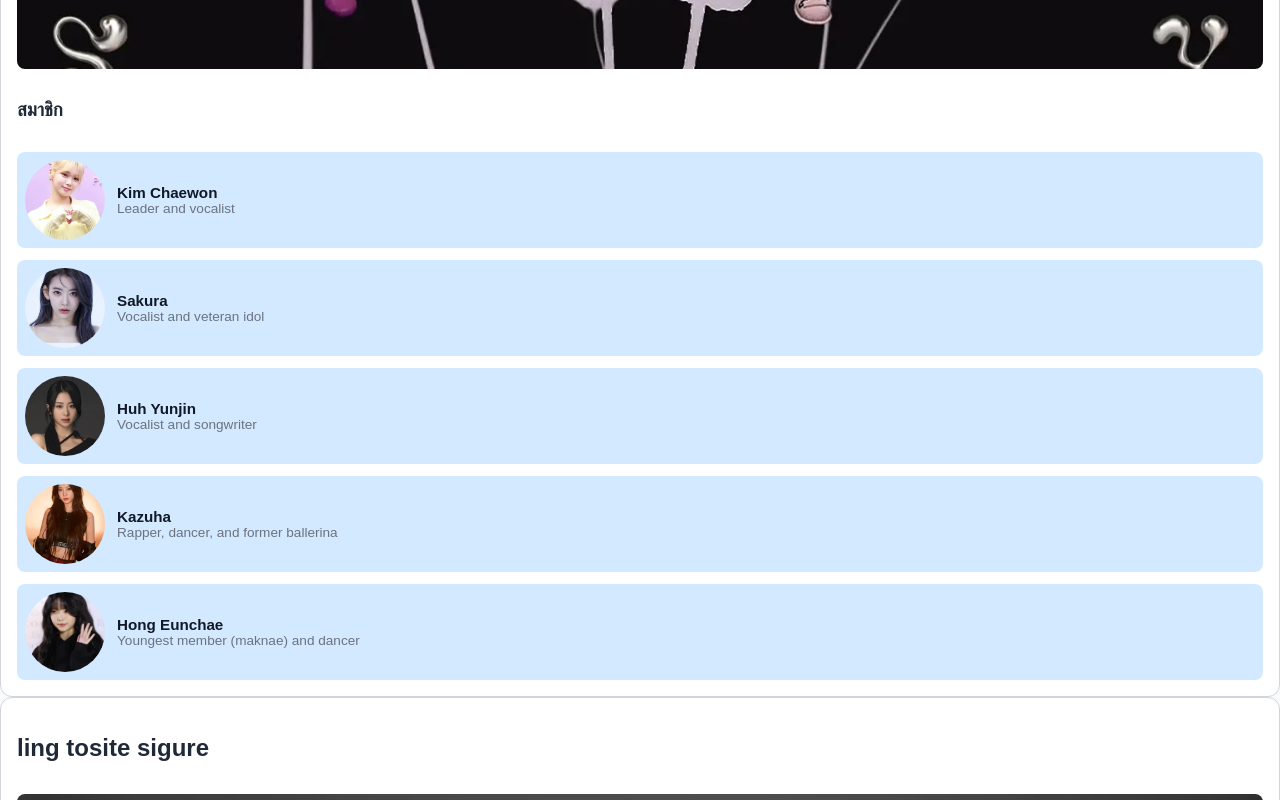
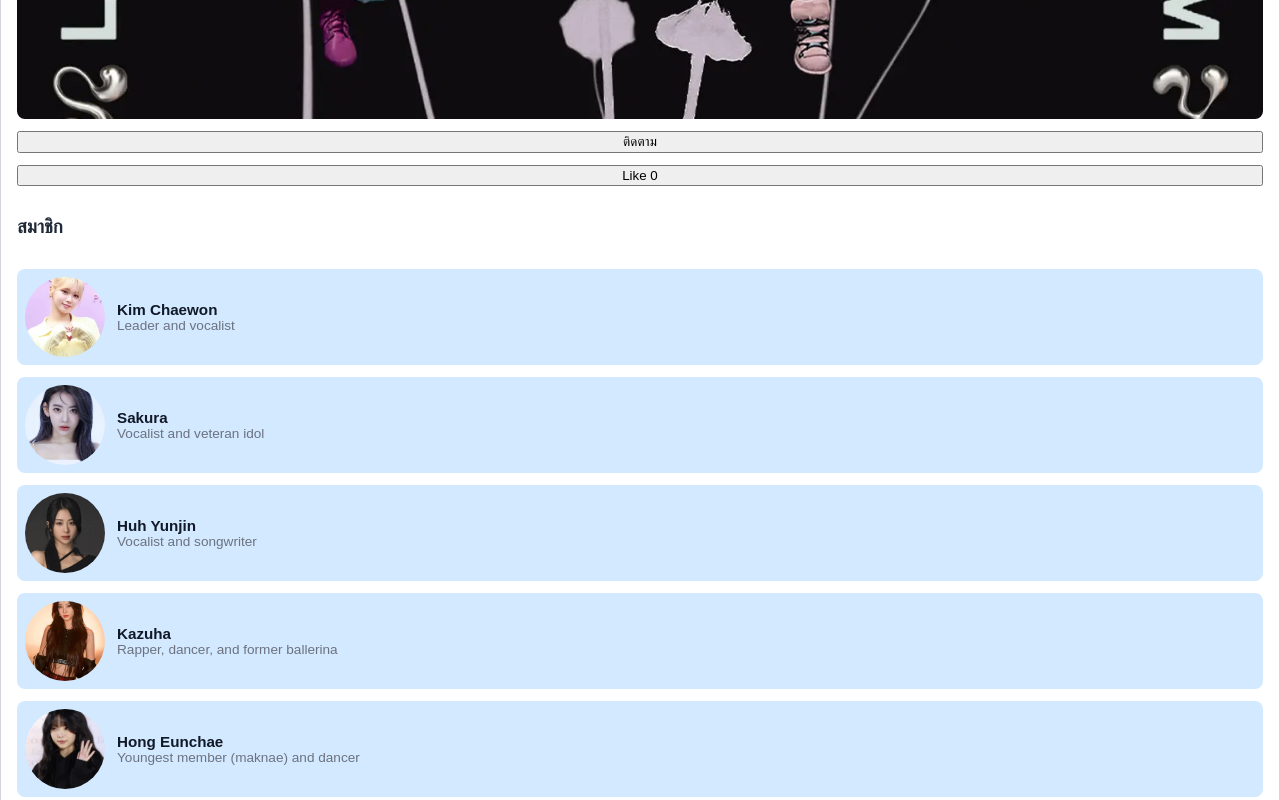
Before and after one commit to chsnor/nextjs101, a Next.js app: page /bands in a window 1280 px wide. Shown: the part 800-1600 px from the top of the page. Built offline with nearby package versions, Linux system fonts and the light colour scheme.

Commit message:
เหลือตกแต่ง

```diff
--- a/src/app/bands/page.tsx
+++ b/src/app/bands/page.tsx
@@ -1,8 +1,10 @@
 import { bands } from "@/data/bandsdata";
 import BandExplorer from "@/components/BandExplorer";
+
 export default function BandPage() {
   return (
     <section >
+
       <BandExplorer bands={bands}/>
     </section>
   );
--- a/src/components/BandCard.tsx
+++ b/src/components/BandCard.tsx
@@ -1,12 +1,16 @@
 import { Band } from "@/types/band";
 import Image from "next/image";
 import MemberItem from "./MemberItem";
-
+import CounterDemo from "@/components/CounterDemo"
 export type BandcardProp = {
   band: Band;
+   isFavorite: boolean;
+  onToggleFavorite: (id: number) => void;
 };
 
-export default function BandCard({ band }: BandcardProp) {
+export default function BandCard({ band,
+  isFavorite,
+  onToggleFavorite, }: BandcardProp) {
   const { bandname, img, member } = band;
   return (
     <article className="courseCard">
@@ -21,7 +25,14 @@ export default function BandCard({ band }: BandcardProp) {
           className="bandImage"
         />
       )}
-
+      <button
+          type="button"
+          aria-pressed={isFavorite}
+          onClick={() => onToggleFavorite(band.id)}
+        >
+          {isFavorite ? "ติดตามแล้ว" : "ติดตาม"}
+        </button>
+ <CounterDemo/>
       <h3>สมาชิก</h3>
       <ul className="memberList">
         {member.map((m) => (
--- a/src/components/BandExplorer.tsx
+++ b/src/components/BandExplorer.tsx
@@ -19,6 +19,8 @@ export default function BandExplorer({ bands }: BandExplorerProps) {
     const visibleBands = !keyword.trim()
     ? bands
     : fuse.search(keyword.trim()).map((result) => result.item);
+
+
 const [favoriteIds, setFavoriteIds] = useState<number[]>([]);
 
 function handleToggleFavorite(id: number) {
@@ -37,12 +39,14 @@ function handleToggleFavorite(id: number) {
         onChange={handleKeywordChange}
         placeholder="ค้นหาชื่อวงดนตรีหรือสมาชิกวง"
       />
+      <p>ติดตามแล้ว {favoriteIds.length} วง</p>
       {visibleBands.length === 0 ? (
         <p>ไม่พบวงดนตรีที่ตรงกับเงื่อนไข</p>
       ) : (
         <section>
           {visibleBands.map((band) => (
-            <BandCard key={band.id} band={band} />
+            <BandCard key={band.id} band={band}  isFavorite={favoriteIds.includes(band.id)}
+              onToggleFavorite={handleToggleFavorite} />
           ))}
         </section>
       )}
--- a/src/components/CounterDemo.tsx
+++ b/src/components/CounterDemo.tsx
@@ -12,7 +12,7 @@ export default function CounterDemo() {
 
   return (
     <button type="button" onClick={handleClick}>
-      คลิกแล้ว {count} ครั้ง
+      Like {count}
     </button>
   );
 }
--- a/src/components/CourseCard.tsx
+++ b/src/components/CourseCard.tsx
@@ -1,4 +1,5 @@
 import { Course } from "@/types/course";
+import ButtonComponent from "@/components/ButtonComponent"
 type CourseCardProps = {
   course: Course;
   isFavorite: boolean;
@@ -11,8 +12,10 @@ export default function CourseCard({
 }: CourseCardProps) {
   return (
     <>
+    <ButtonComponent/>
       <article key={course.id} className="courseCard">
         <h2>{course.title}</h2>
+
         <p>รหัสวิชา: {course.code}</p>
         <p>{course.credits} หน่วยกิต</p>
         <p>{course.isOpen ? "เปิดลงทะเบียน" : "ปิดลงทะเบียน"}</p>
```
Also changed, not shown: src/app/courses/page.tsx (+3 -5 lines), 1 other file (tests, documents, lock files or other folders).
